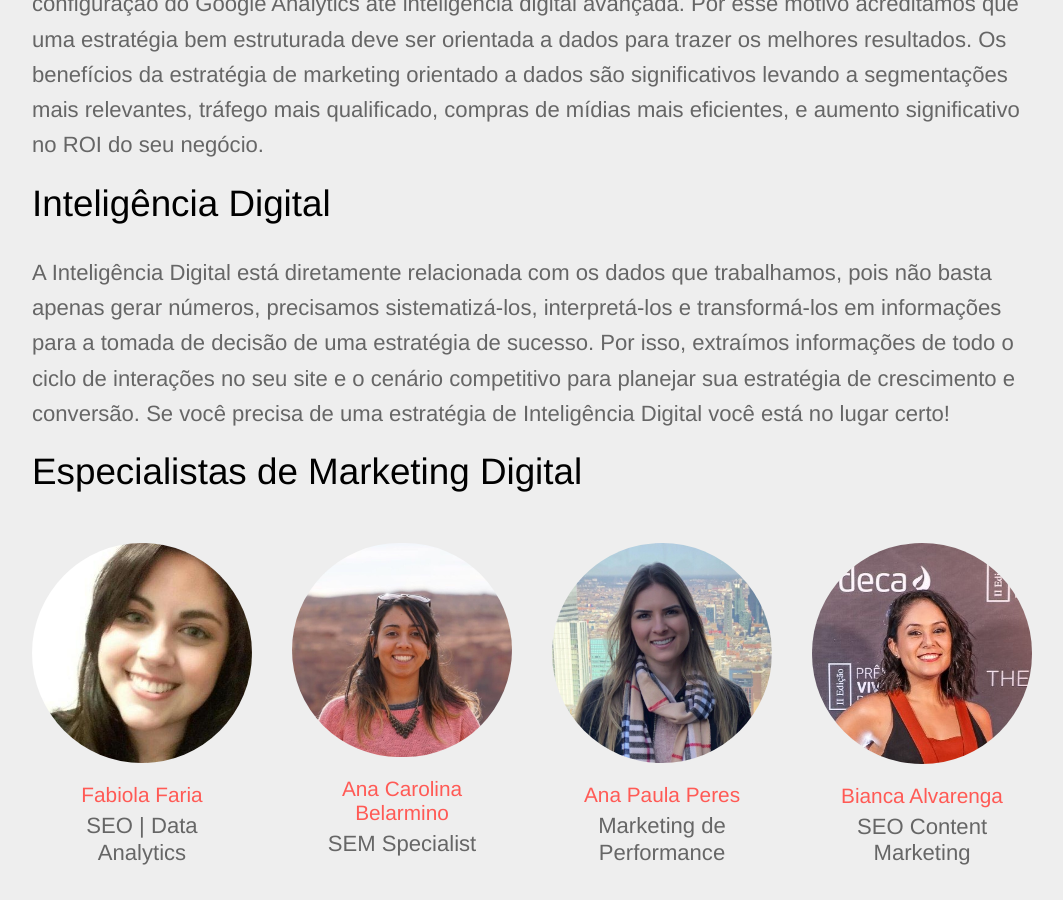
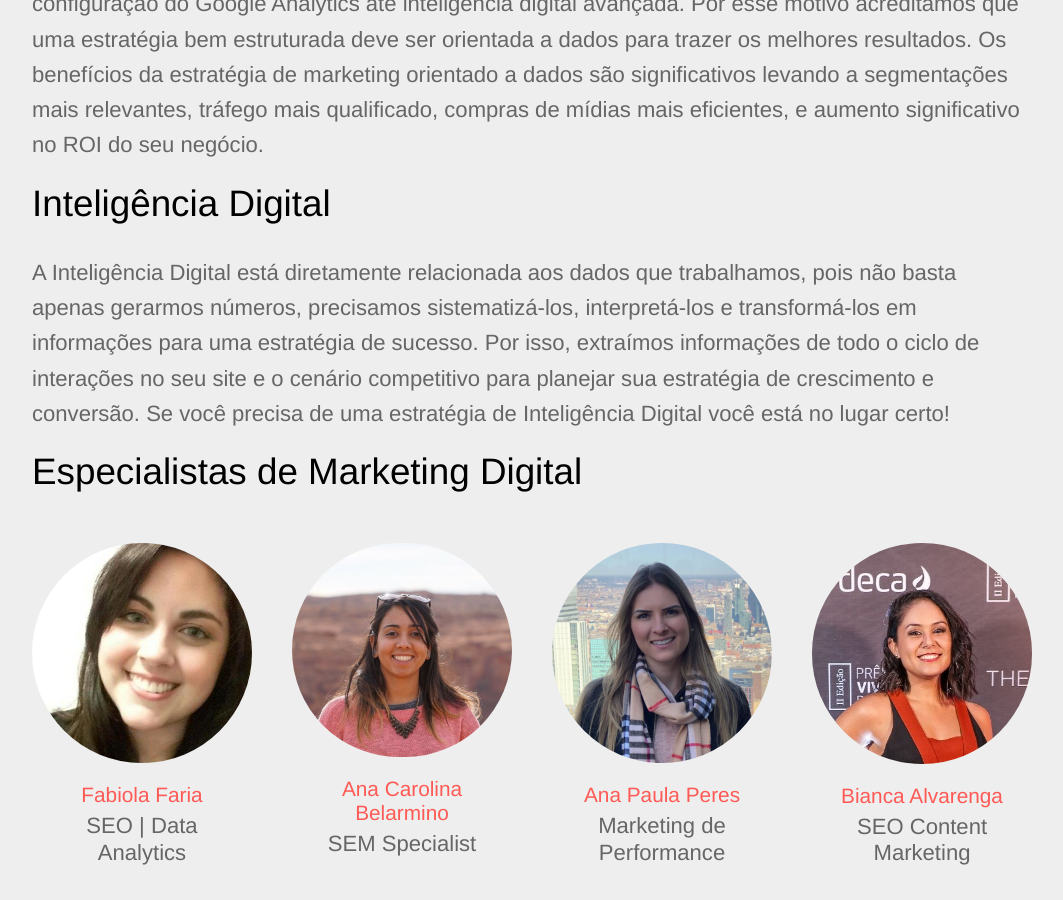
Before and after one commit to seoanalytics/seoanalytics.github.io, a Jekyll site: the page built from consultoria.html, in a window 1280 px wide and 900 px high, scrolled down 958 px. Shown: the whole window, without its empty margins (108-1171 px from the left). Built offline with Jekyll 4.4.1, drawn with Linux system fonts in a browser that asks for light colours.

Commit message:
Updated 'consultoria.html' via CloudCannon

```diff
--- a/consultoria.html
+++ b/consultoria.html
@@ -24,7 +24,7 @@ redirect_from: "/cv/*"
 				Inteligência Digital
 			</h2>
 			<p class="editable">
-				 A Inteligência Digital está diretamente relacionada com os dados que trabalhamos, pois não basta apenas gerar números, precisamos sistematizá-los, interpretá-los e transformá-los em informações para a tomada de decisão de uma estratégia de sucesso. Por isso, extraímos informações de todo o ciclo de interações no seu site e o cenário competitivo para planejar sua estratégia de crescimento e conversão. Se você precisa de uma estratégia de Inteligência Digital você está no lugar certo!
+				 A Inteligência Digital está diretamente relacionada aos dados que trabalhamos, pois não basta apenas gerarmos números, precisamos sistematizá-los, interpretá-los e transformá-los em informações para uma estratégia de sucesso. Por isso, extraímos informações de todo o ciclo de interações no seu site e o cenário competitivo para planejar sua estratégia de crescimento e conversão. Se você precisa de uma estratégia de Inteligência Digital você está no lugar certo!
 			</p>
 			<p class="editor-link" style="text-align: center;"><a href="cloudcannon:collections/_consultoria/" class="btn"><strong>&#9998;</strong>Manage Consultores</a></p>
 			<h2 class="editable">
```
